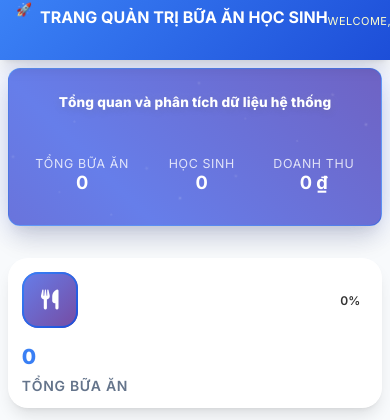
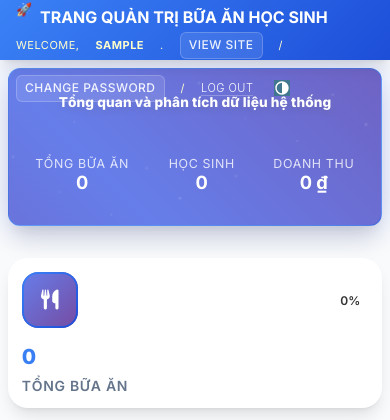
Before and after one commit to anhquannewbie/MEALSPJ, a Django app: page /admin/ in a window 390 px wide. Shown: the top 420 px of the page. Run offline with Django 4.2, Linux system fonts and the light colour scheme; the visitor is signed in with stand-in values (Sample User, id 1); data comes from the database, SQL or seed files in the repository; data that the repository does not hold is empty.

Commit message:
Update index.html

```diff
--- a/templates/admin/index.html
+++ b/templates/admin/index.html
@@ -1,4 +1,3 @@
-{# project_root/templates/admin/index.html #}
 {% extends "admin/index.html" %}
 {% load i18n %}
 
@@ -716,10 +715,10 @@
       #header {
         padding: 0.8rem 1rem !important;
         display: flex !important;
-        align-items: center !important;
-        justify-content: space-between !important;
-        flex-wrap: nowrap !important;
-        min-height: 70px !important;
+        flex-direction: column !important; /* Stack title and user tools vertically */
+        align-items: flex-start !important;
+        gap: 0.5rem !important; /* Space between title and user tools */
+        min-height: auto !important;
         overflow: visible !important;
       }
 
@@ -729,9 +728,8 @@
         font-weight: 700 !important;
         gap: 0.5rem !important;
         white-space: nowrap !important;
-        overflow: visible !important;
-        flex: 1 !important;
-        min-width: 0 !important;
+        flex: none !important; /* Prevent title from shrinking */
+        width: 100% !important; /* Ensure title takes full width */
       }
 
       #header #site-name::before {
@@ -741,16 +739,11 @@
 
       #header #user-tools {
         gap: 0.5rem !important;
-        flex-shrink: 0 !important;
-        display: flex !important;
-        align-items: center !important;
-        /* Thêm các thuộc tính sau: */
-        flex-wrap: nowrap !important;
-        overflow-x: auto !important;
-        max-width: 60vw !important;
-        min-width: unset !important;
-        white-space: nowrap !important;
-        scrollbar-width: thin;  /* Firefox */
+        flex-wrap: wrap !important; /* Allow user tools to wrap naturally */
+        overflow-x: visible !important; /* Remove horizontal scrolling */
+        max-width: 100% !important; /* Full width for user tools */
+        width: 100% !important; /* Ensure user tools take full width */
+        justify-content: flex-start !important; /* Align tools to the left */
       }
 
       #header #user-tools a {
@@ -884,18 +877,21 @@
         padding: 0.5rem !important;
       }
 
+      /* === MOBILE HEADER OPTIMIZATION === */
       #header {
         padding: 0.5rem 0.6rem !important;
-        min-height: 55px !important;
-        flex-wrap: wrap !important;
+        flex-direction: column !important; /* Stack title and user tools vertically */
+        align-items: flex-start !important;
+        gap: 0.3rem !important; /* Space between title and user tools */
+        min-height: auto !important;
       }
 
       #header #site-name,
       #header #site-name a {
         font-size: 0.9rem !important;
         gap: 0.3rem !important;
-        flex: 1 !important;
-        min-width: 0 !important;
+        flex: none !important; /* Prevent title from shrinking */
+        width: 100% !important; /* Ensure title takes full width */
       }
 
       #header #site-name::before {
@@ -904,13 +900,11 @@
 
       #header #user-tools {
         gap: 0.3rem !important;
-        /* Thêm các thuộc tính sau: */
-        flex-wrap: nowrap !important;
-        overflow-x: auto !important;
-        max-width: 50vw !important;
-        min-width: unset !important;
-        white-space: nowrap !important;
-        scrollbar-width: thin;
+        flex-wrap: wrap !important; /* Allow user tools to wrap naturally */
+        overflow-x: visible !important; /* Remove horizontal scrolling */
+        max-width: 100% !important; /* Full width for user tools */
+        width: 100% !important; /* Ensure user tools take full width */
+        justify-content: flex-start !important; /* Align tools to the left */
       }
 
       #header #user-tools a {
```
